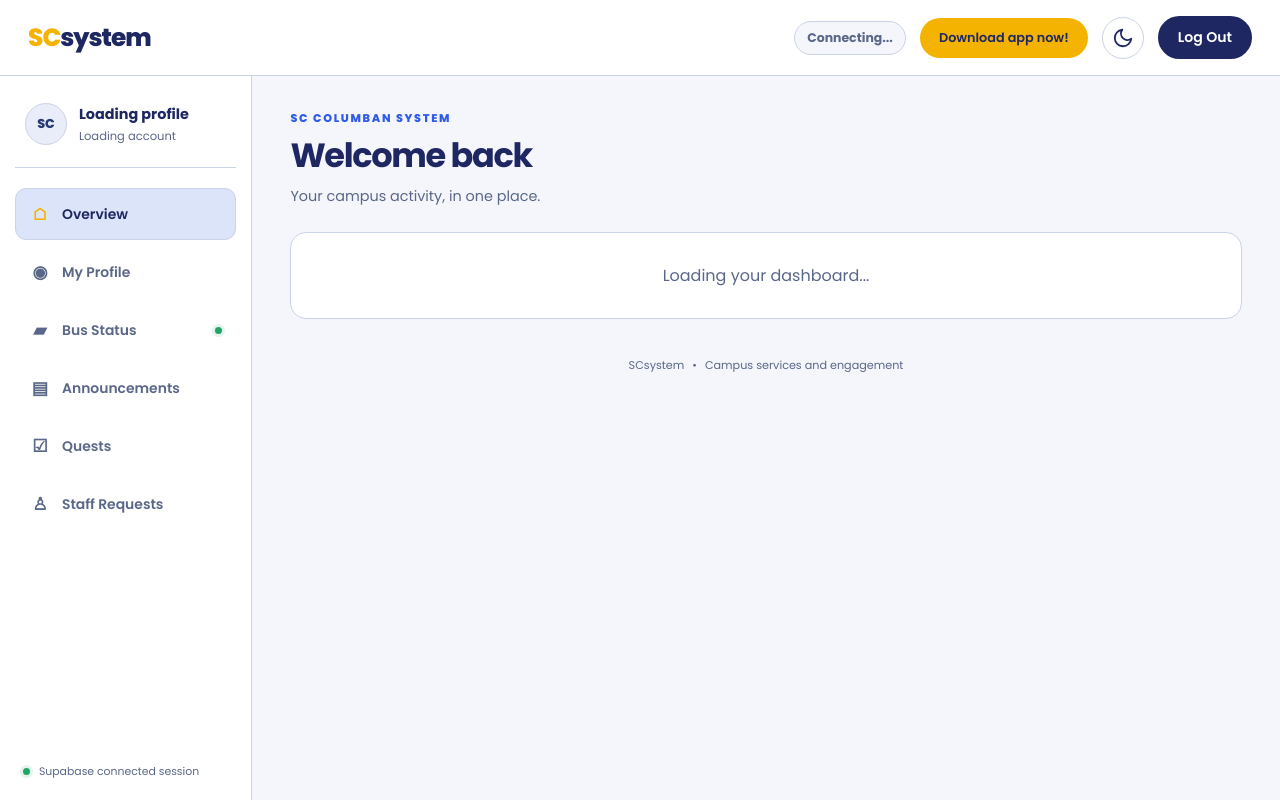
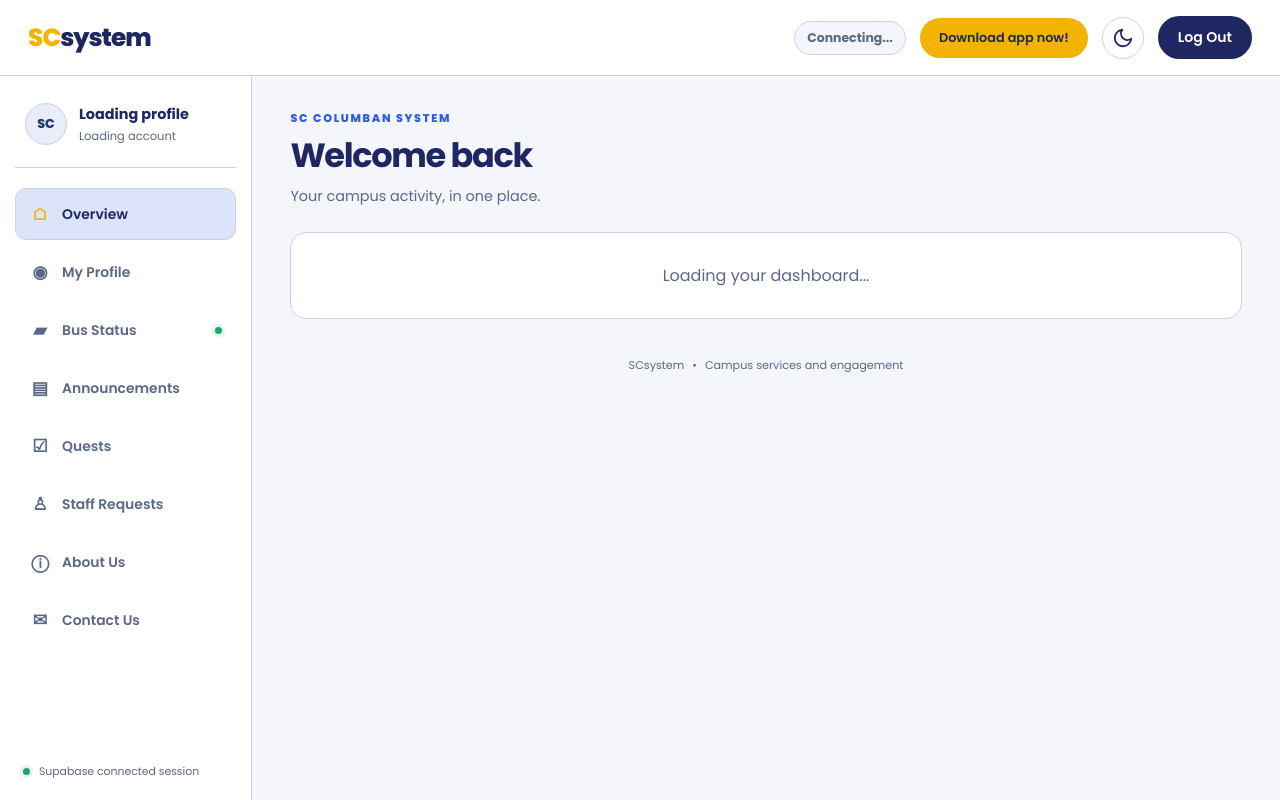
Before and after one commit to Ajwoohin/scsystem-web, a plain HTML site: page dashboard.html in a window 1280 px wide. Drawn offline with Linux system fonts and the light colour scheme; a script that the page names is missing.

Commit message:
Update dashboard.html

```diff
--- a/dashboard.html
+++ b/dashboard.html
@@ -10,6 +10,10 @@
   <link href="https://fonts.googleapis.com/css2?family=Poppins:wght@400;500;600;700;800&display=swap" rel="stylesheet">
   <link rel="stylesheet" href="css/style.css">
   <link rel="stylesheet" href="css/dashboard.css">
+  <style>
+    /* Keep the About Us and Contact Us links visually consistent with sidebar buttons. */
+    .side-nav a.nav-link { text-decoration: none; }
+  </style>
   <script src="https://cdn.jsdelivr.net/npm/qrcode@1.5.4/build/qrcode.min.js"></script>
 </head>
 <body class="dashboard-body">
@@ -39,6 +43,8 @@
         <button class="nav-link" data-view-nav="announcements"><span>▤</span> Announcements</button>
         <button class="nav-link" data-view-nav="quests"><span>☑</span> Quests</button>
         <button class="nav-link" data-view-nav="staff-requests" data-role="admin"><span>♙</span> Staff Requests <span id="pendingStaffCount" class="nav-count" hidden>0</span></button>
+        <a class="nav-link info-nav-link" href="about.html"><span>ⓘ</span> About Us</a>
+        <a class="nav-link info-nav-link" href="contact.html"><span>✉</span> Contact Us</a>
       </nav>
       <div class="sidebar-footer"><span class="live-dot"></span> Supabase connected session</div>
     </aside>
```
